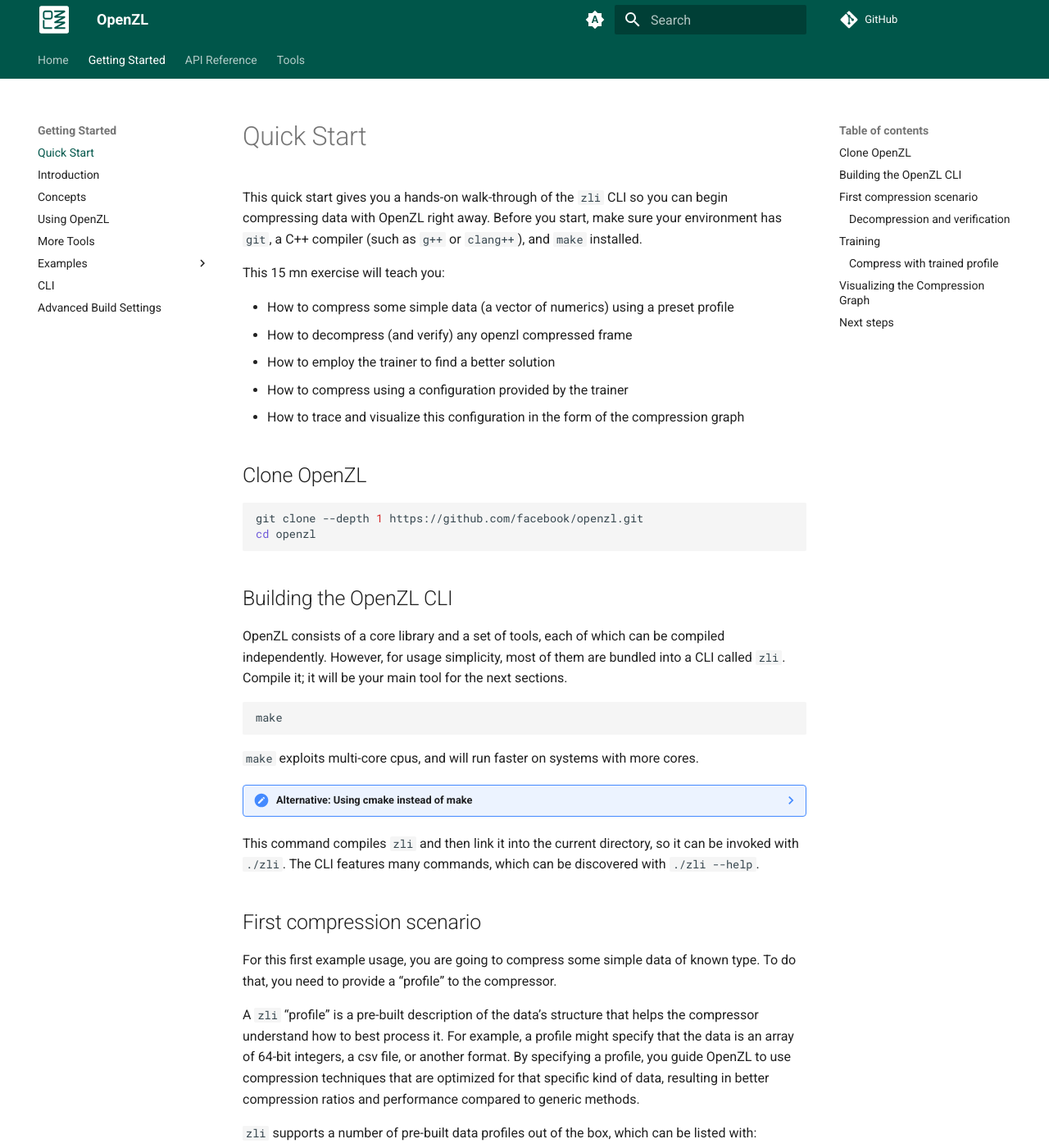
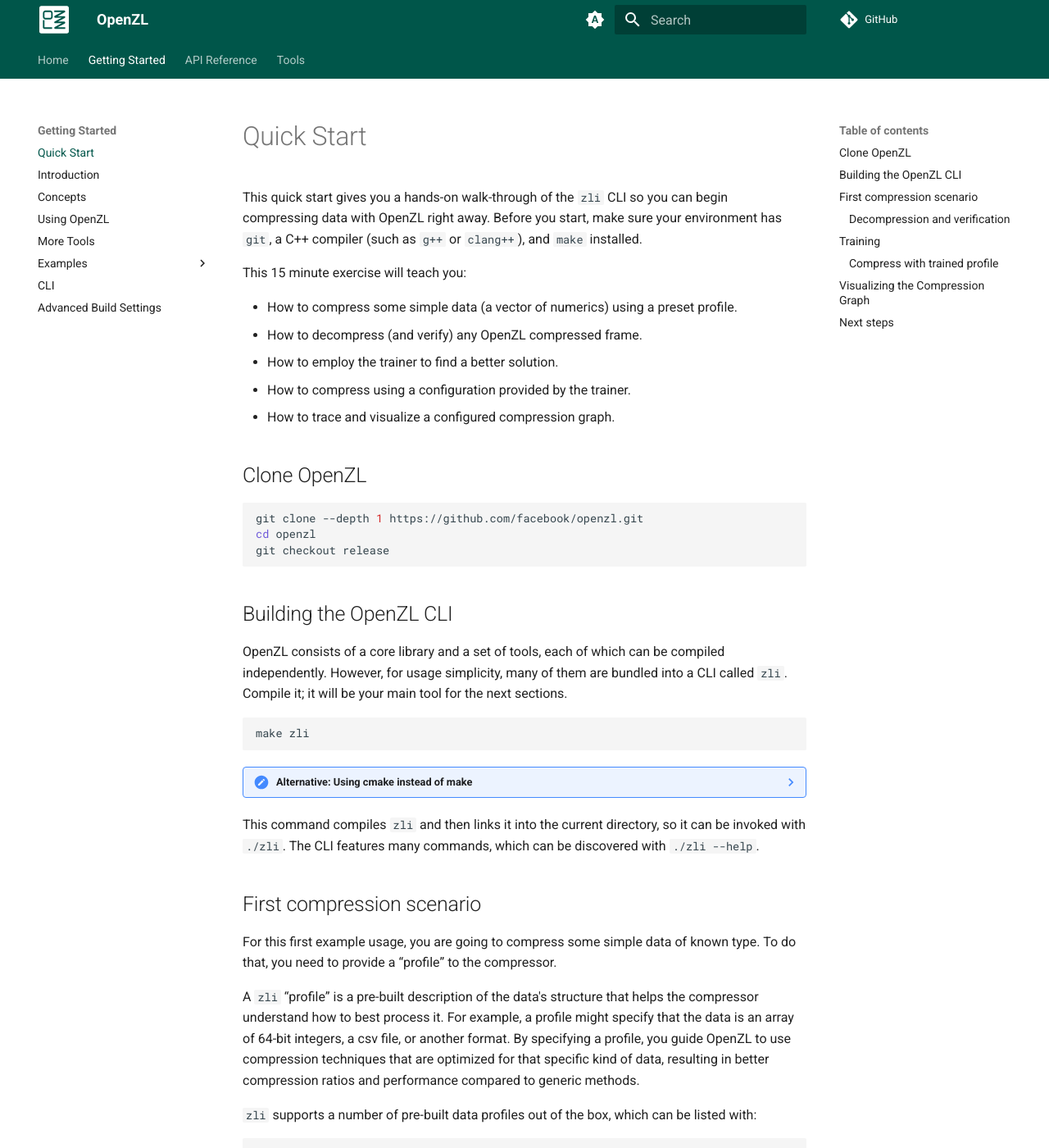
Before and after one commit to hybledav/openzl-jni, an MkDocs documentation site: the page built from doc/mkdocs/doc/getting-started/quick-start.md, in a window 1280 px wide and 1400 px high. Shown: the whole window at 82% size. Built offline with MkDocs 1.6.1 and Material for MkDocs 9.7.7, drawn with Linux system fonts in a browser that asks for light colours; comment, search, counter and statistics services are not loaded; some of the changed text lies outside the part shown.

Commit message:
Update Project Documentation for Release (#57)
Summary:
Pull Request resolved: https://github.com/facebook/openzl/pull/57

This diff makes a number of small updates and changes to the project's README
and so on.

Reviewed By: Cyan4973

Differential Revision: D83912786

fbshipit-source-id: 895b3ebedf0159dd5e69ca8454ce28efb9699aa6

````diff
--- a/doc/mkdocs/doc/getting-started/quick-start.md
+++ b/doc/mkdocs/doc/getting-started/quick-start.md
@@ -2,31 +2,30 @@
 
 This quick start gives you a hands-on walk-through of the `zli` CLI so you can begin compressing data with OpenZL right away. Before you start, make sure your environment has `git`, a C++ compiler (such as `g++` or `clang++`), and `make` installed.
 
-This 15 mn exercise will teach you:
+This 15 minute exercise will teach you:
 
-- How to compress some simple data (a vector of numerics) using a preset profile
-- How to decompress (and verify) any openzl compressed frame
-- How to employ the trainer to find a better solution
-- How to compress using a configuration provided by the trainer
-- How to trace and visualize this configuration in the form of the compression graph
+- How to compress some simple data (a vector of numerics) using a preset profile.
+- How to decompress (and verify) any OpenZL compressed frame.
+- How to employ the trainer to find a better solution.
+- How to compress using a configuration provided by the trainer.
+- How to trace and visualize a configured compression graph.
 
 ## Clone OpenZL
 
-```bash
+```sh
 git clone --depth 1 https://github.com/facebook/openzl.git
 cd openzl
+git checkout release
 ```
 
 ## Building the OpenZL CLI
 
-OpenZL consists of a core library and a set of tools, each of which can be compiled independently. However, for usage simplicity, most of them are bundled into a CLI called `zli`.
+OpenZL consists of a core library and a set of tools, each of which can be compiled independently. However, for usage simplicity, many of them are bundled into a CLI called `zli`.
 Compile it; it will be your main tool for the next sections.
 
-```bash
-make
+```sh
+make zli
 ```
-
-`make` exploits multi-core cpus, and will run faster on systems with more cores.
 
 ??? note "Alternative: Using cmake instead of make"
     ```bash
@@ -36,7 +35,7 @@ make
     ln -sf cmakebuild/cli/zli .
     ```
 
-This command compiles `zli` and then link it into the current directory, so it can be invoked with `./zli`.
+This command compiles `zli` and then links it into the current directory, so it can be invoked with `./zli`.
 The CLI features many commands, which can be discovered with `./zli --help`.
 
 ## First compression scenario
@@ -44,22 +43,20 @@ The CLI features many commands, which can be discovered with `./zli --help`.
 For this first example usage, you are going to compress some simple data of known type.
 To do that, you need to provide a “profile” to the compressor.
 
-A `zli` “profile” is a pre-built description of the data’s structure that helps the compressor understand how to best process it. For example, a profile might specify that the data is an array of 64-bit integers, a csv file, or another format. By specifying a profile, you guide OpenZL to use compression techniques that are optimized for that specific kind of data, resulting in better compression ratios and performance compared to generic methods.
+A `zli` “profile” is a pre-built description of the data's structure that helps the compressor understand how to best process it. For example, a profile might specify that the data is an array of 64-bit integers, a csv file, or another format. By specifying a profile, you guide OpenZL to use compression techniques that are optimized for that specific kind of data, resulting in better compression ratios and performance compared to generic methods.
 
 `zli` supports a number of pre-built data profiles out of the box, which can be listed with:
 
-```bash
+```sh
 ./zli list-profiles
 ```
 
-For this first example, you will use `sra0`. It is the first column of the [sao] sample from the Silesia compression corpus, and is just an array of 64-bit numeric values.
-
-[sao]:https://sun.aei.polsl.pl/~sdeor/corpus/sao.bz2
+For this first example, you will compress `sra0`, which is the first column of the [`sao`](https://sun.aei.polsl.pl/~sdeor/corpus/sao.bz2) sample from the Silesia compression corpus, and is just an array of 64-bit numeric values.
 
 First, download the sample. You can use your browser to point at [https://github.com/facebook/openzl/releases/tag/openzl-sample-artifacts](https://github.com/facebook/openzl/releases/tag/openzl-sample-artifacts).
 Alternatively, you can use the following script:
 
-```bash
+```sh
 wget https://github.com/facebook/openzl/releases/download/openzl-sample-artifacts/sra0.zip
 unzip sra0.zip
 rm sra0.zip
@@ -72,30 +69,26 @@ rm sra0.zip
     rm sra0.zip
     ```
 
-!!! warning
-    While the repository remains private, downloading from https:// address may fail.
-    Please use the web interface to download and unzip the file manually in this case.
-
 This will install the file `sra0` in the current directory.
 
 For comparison's sake, compress it with known generic compression algorithms:
 
-| algorithm | compressed size | ratio |
-| ---       | ---       | --- |
-| gzip -9   | 1,742,445 | 1.19x |
-| zstd -19  | 1,696,778 | 1.22x |
-| xz -9     | 1,488,144 | 1.39x |
+| Algorithm  | Compressed Size | Ratio |
+| ---------- | --------------- | ----- |
+| `gzip -9`  |       1,742,445 | 1.19x |
+| `zstd -19` |       1,696,778 | 1.22x |
+| `xz -9`    |       1,488,144 | 1.39x |
 
-Now compress it with OpenZL's `zli`. Note the requirement to provide a `--profile` to explain how to interpret the data:
+Now compress it with OpenZL's `zli`. Note the requirement to provide a `--profile` to instruct OpenZL how to interpret the data:
 
-```bash
+```sh
 ./zli compress --profile le-u64 sra0 --output sra0.zl
 ```
 
 This will result in a file `sra0.zl`.
 At the time of this writing, performance is expected to be:
 
-```sh
+```
 Compressed 2071976 -> 1378167 (1.50x) in 15.335 ms, 128.85 MiB/s
 ```
 
@@ -105,13 +98,13 @@ Note that the compression ratio is better than all generic algorithms tested bef
 
 Ensure that the compressed data can be decoded by using the following command:
 
-```bash
+```sh
 ./zli decompress sra0.zl --output sra0.decompressed
 ```
 
 which should give you:
 
-```sh
+```
 Decompressed: 66.51% (1345.87 KiB -> 2023.41 KiB) in 2.619 ms, 754.60 MiB/s
 ```
 
@@ -146,11 +139,7 @@ In this example, you will use a single sample for simplicity.
 Now train a compressor using the `sra0` sample:
 
 ```sh
-# Note: the trainer expects samples in a directory.
-# Create a directory with a single sample.
-mkdir -p /tmp/sampleDir
-cp sra0 /tmp/sampleDir
-./zli train --profile le-u64 /tmp/sampleDir --output sra0.zlc
+./zli train --profile le-u64 sra0 --output sra0.zlc
 ```
 
 ??? note "Setting max training time"
@@ -172,12 +161,10 @@ Training improved compression ratio by 130.48%
 ```
 
 ??? note "Variability in training results"
-    Training is non-deterministic currently, meaning
-    results from training vary a bit between sessions.
-    However, results are expected to vary "within reasonable margin", meaning
-    compression ratio and speed should remain roughly comparable between sessions.
+    Training is non-deterministic, meaning results from training vary a bit between sessions.
+    However, results are expected to stay within a reasonable margin, meaning compression ratio and speed should remain roughly comparable between sessions.
 
-The generated `sra0.zlc` is a Serialized Compressor, specialized for the trained data.
+The generated `sra0.zlc` is a serialized compressor, specialized for the trained data.
 It is used to tell `zli` (or the library) how to compress the data.
 
 ### Compress with trained profile
@@ -203,30 +190,37 @@ and check that it is effectively identical to the original `sra0`.
 This exercise shows the importance of training to generate enhanced solutions for homogeneous datasets.
 
 ## Visualizing the Compression Graph
+
 The compression graph is the ultimate driver of both compression and decompression.
 This example will give an intuitive understanding of the graph through a hands-on visualization.
 The graph is described in greater detail in [Introduction](introduction.md) and [Concepts](concepts.md).
 
-Visualization uses the same record/report process that `perf` and other tracing tools uses. To capture a trace, add a `--trace` argument to a compression.
-```
+Visualization uses the same record/report flow that `perf` and other tracing tools uses. First, to capture a trace, add a `--trace` argument to a compression:
+
+```sh
 ./zli compress sra0 --compressor sra0.zlc --output /dev/null --trace sra0.cbor
 ```
+
 This will write some lines to the console. Check for a successful trace
+
 ```
 Successfully wrote streamdump CBOR
 ```
+
 Then visit the [Trace Visualizer](https://facebook.github.io/openzl/tools/trace) and input the trace file (in the example, `sra0.cbor`).
 The visualization is fully interactive. More usage details are available via the help menu in the visualizer.
+
 ??? note "Your data is private!"
     The visualizer is a static webpage.
     It does not access the network nor write any cookies.
     Your data will NOT be shared anywhere.
-    The code for this webpage is available [here](https://github.com/facebook/openzl/tree/dev/tools/visualization_app).
+    The code for this webpage is available [here](https://github.com/facebook/openzl/tree/release/tools/visualization_app).
+
 ## Next steps
 
-- Read the [Introduction](introduction.md) and [Concepts](concepts.md) pages to learn more about OpenZL
-- Check out [more compiled tools](more-tools.md)
-- Check out the [numeric_array](examples/c/numeric-array.md) example
-- Check out the [how to use OpenZL](using-openzl.md) for getting started with custom compression
-- Check out our [API Reference](../api/c/compressor.md)
-- See our [PyTorch Model Compressor](https://github.com/facebook/openzl/blob/dev/custom_parsers/pytorch_model_compressor.cpp) for a complete production compressor.
+- Read the [Introduction](introduction.md) and [Concepts](concepts.md) pages to learn more about OpenZL.
+- Check out [more compiled tools](more-tools.md).
+- Check out the [numeric_array](examples/c/numeric-array.md) example.
+- Check out the [how to use OpenZL](using-openzl.md) for getting started with custom compression.
+- Check out our [API Reference](../api/c/compressor.md).
+- See our [PyTorch Model Compressor](https://github.com/facebook/openzl/blob/release/custom_parsers/pytorch_model_compressor.cpp) for an example of a complete production compressor.
````
Also changed, not shown: CONTRIBUTING.md (+3 -2 lines), doc/mkdocs/doc/index.md (+1 -1 lines), README.md, 2 other files.
